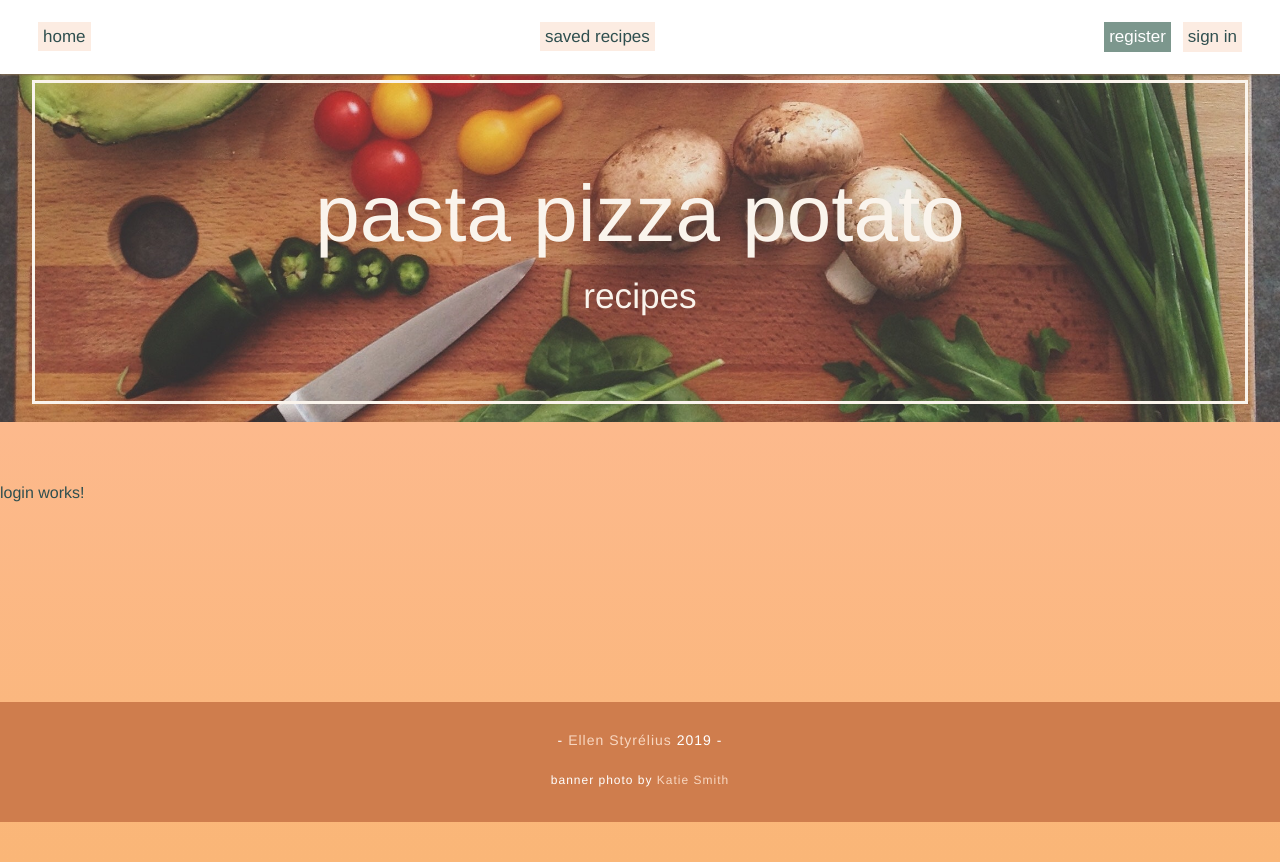
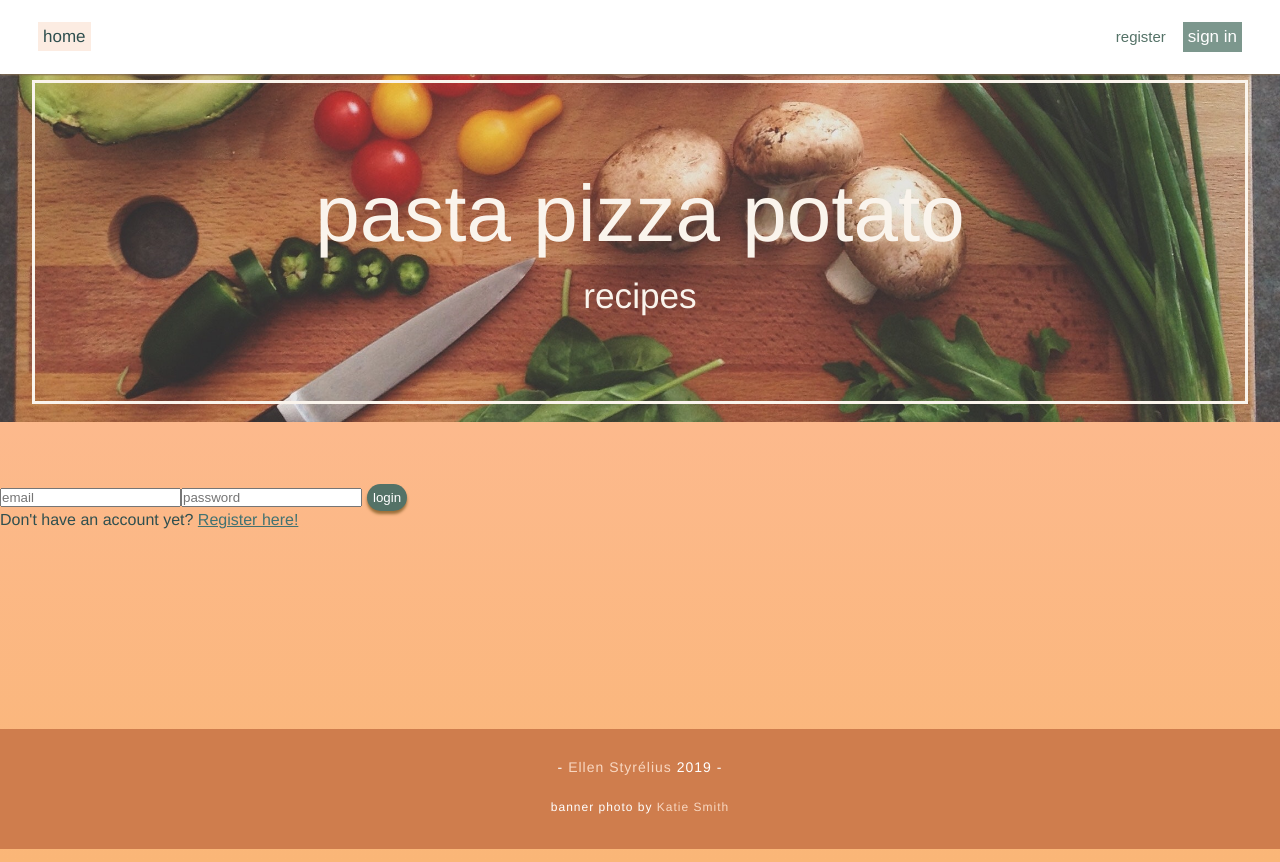
Before and after one commit to chas-academy/06-recipe-app-frontend-ellenstyrelius, an Angular app: page /login in a window 1280 px wide. Built offline with nearby package versions, Linux system fonts and the light colour scheme.

Commit message:
Add very basic forms in login component and register component - to handle login and registering later on. Add routerlinks in navbar (in app component) to register and login components and change some styling of those links.

```diff
--- a/src/app/app.component.css
+++ b/src/app/app.component.css
@@ -17,7 +17,7 @@ nav a,
     background: #fcece2;
     color: darkslategray;
     font-size: 17px;
-    font-weight: 300;
+    font-weight: 100;
     text-decoration: none;
     padding: 5px;
     margin: 0 6px;
@@ -25,18 +25,28 @@ nav a,
     box-shadow: none;
 }
 
-#register {
+#login {
     background: #7c978d;
     color: white;
-    font-weight: 100;
+}
+
+#register {
+    background: white;
+    color: #547267;
+    font-size: 15px;
+
 }
 
 nav a:hover,
 .navLink:hover,
-#register:hover {
+#login:hover {
     background: #547267;
     color: white;
     transition: 0.15s;
+}
+
+#register:hover {
+    text-decoration: underline #547267;
 }
 
 .banner {
--- a/src/app/app.component.html
+++ b/src/app/app.component.html
@@ -2,15 +2,15 @@
   <div>
     <a routerLink="/" (click)="clearStoredRecipeSearch()">home</a>
   </div>
-  <div>
+  <!-- <div>
     <a routerLink="/recipes/saved">saved recipes</a>
-  </div>
+  </div> -->
 
   <!-- ok some experments down below: -->
   <div>
-    <button class="navLink" id="register" *ngIf="!isAuthenticated" (click)="register()">register</button>
-    <button class="navLink" *ngIf="!isAuthenticated" (click)="login()">sign in</button>
-    <button class="navLink" id="logout" *ngIf="isAuthenticated" (click)="logout()">logout</button>
+    <button class="navLink" id="register" *ngIf="!isAuthenticated" [routerLink]="['/register']">register</button>
+    <button class="navLink" id="login" *ngIf="!isAuthenticated" [routerLink]="['/login']">sign in</button>
+    <button class="navLink" id="logout" *ngIf="isAuthenticated" [routerLink]="['/']" (click)="logout()">logout</button>
     <button class="navLink" *ngIf="isAuthenticated" [routerLink]="['/recipes/saved']">saved recipes</button>
   </div>
 
--- a/src/app/login/login.component.html
+++ b/src/app/login/login.component.html
@@ -1,3 +1,10 @@
-<p>
-  login works!
-</p>
+<section class="login">
+  <form #form="ngForm"(ngSubmit)="handleLogin(form)">
+    <input ngModel type="text" name="email" placeholder="email" required />
+    <input ngModel type="text" name="password" placeholder="password" required />
+    <button type="submit">login</button>
+</form>
+  <div class="register">
+    <p>Don't have an account yet? <a routerLink="/register">Register here!</a> </p>
+  </div>
+</section>
--- a/src/app/register/register.component.html
+++ b/src/app/register/register.component.html
@@ -1,3 +1,8 @@
-<p>
-  register works!
-</p>
+<section class="register">
+  <form #form="ngForm"(ngSubmit)="handleLogin(form)">
+    <input ngModel type="text" name="email" placeholder="email" required />
+    <input ngModel type="text" name="password" placeholder="password" required />
+    <input ngModel type="text" name="passwordRepeat" placeholder="repeat password" required />
+    <button type="submit">register account</button>
+  </form>
+</section>
```
